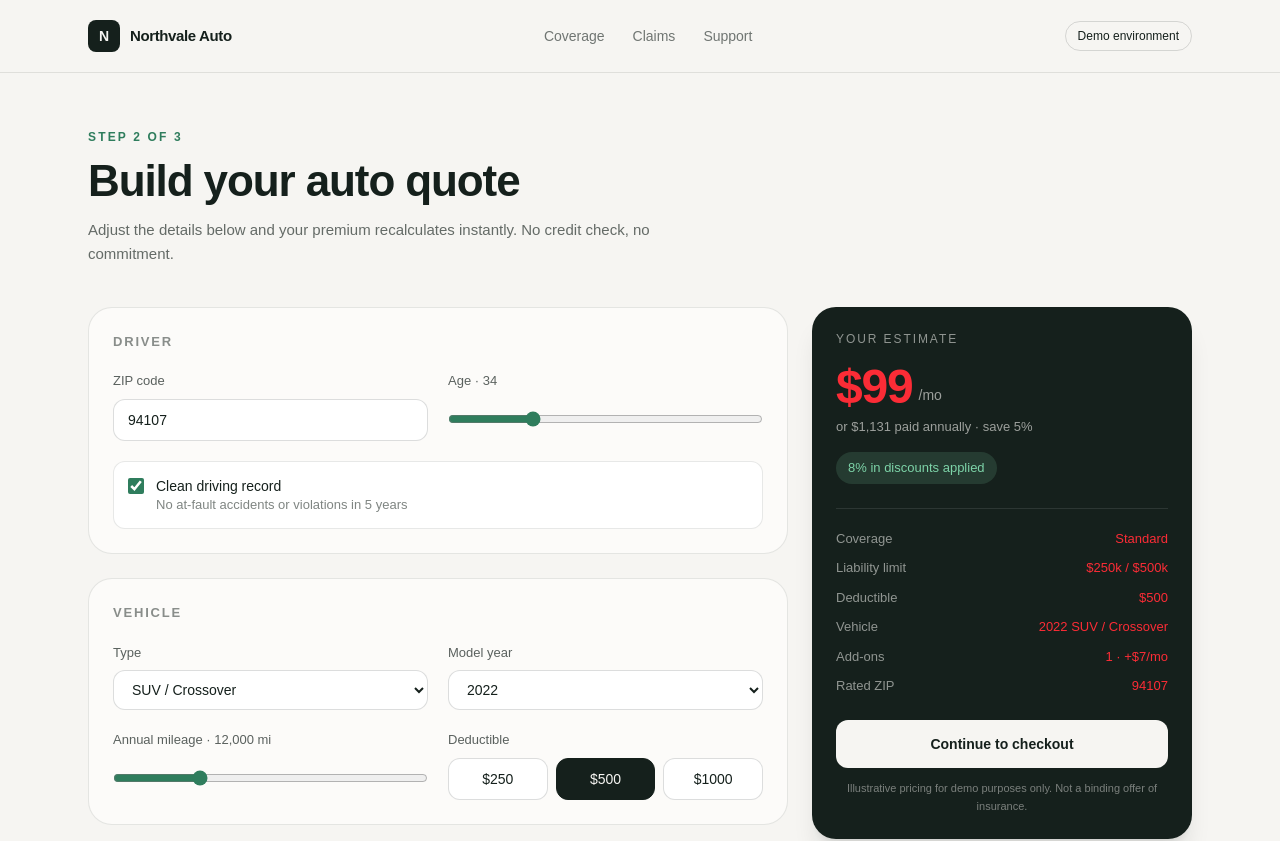
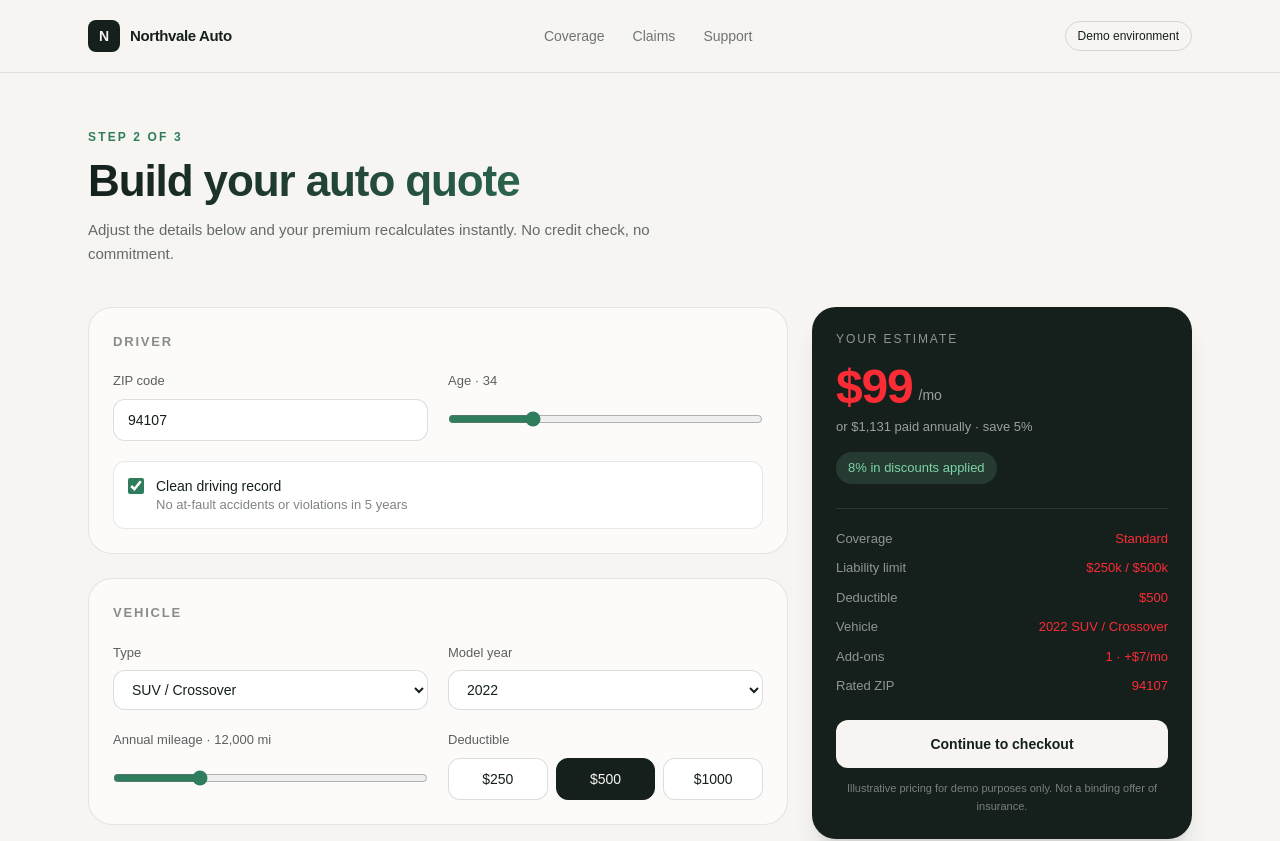
Before and after one commit to ogulcan-neuvikon/hackathon-demo, a Next.js app: page /quote in a window 1280 px wide. Shown: the top 841 px of the page. Built offline with nearby package versions, Linux system fonts and the light colour scheme.

Commit message:
CO: apply review feedback

```diff
--- a/app/quote/page.tsx
+++ b/app/quote/page.tsx
@@ -92,7 +92,7 @@ export default function QuotePage() {
       <div className="mx-auto max-w-6xl px-6 py-10 sm:py-14">
         <div className="max-w-xl">
           <p className="text-xs font-semibold uppercase tracking-[0.18em] text-[#2f7d5d]">Step 2 of 3</p>
-          <h1 className="mt-3 text-4xl font-semibold tracking-tight sm:text-[2.75rem]">Build your auto quote</h1>
+          <h1 className="mt-3 bg-gradient-to-r from-[#15201c] to-[#2f7d5d] bg-clip-text text-4xl font-semibold tracking-tight text-transparent sm:text-[2.75rem]">Build your auto quote</h1>
           <p className="mt-3 text-[15px] leading-relaxed text-[#15201c]/65">
             Adjust the details below and your premium recalculates instantly. No credit check, no commitment.
           </p>
```
